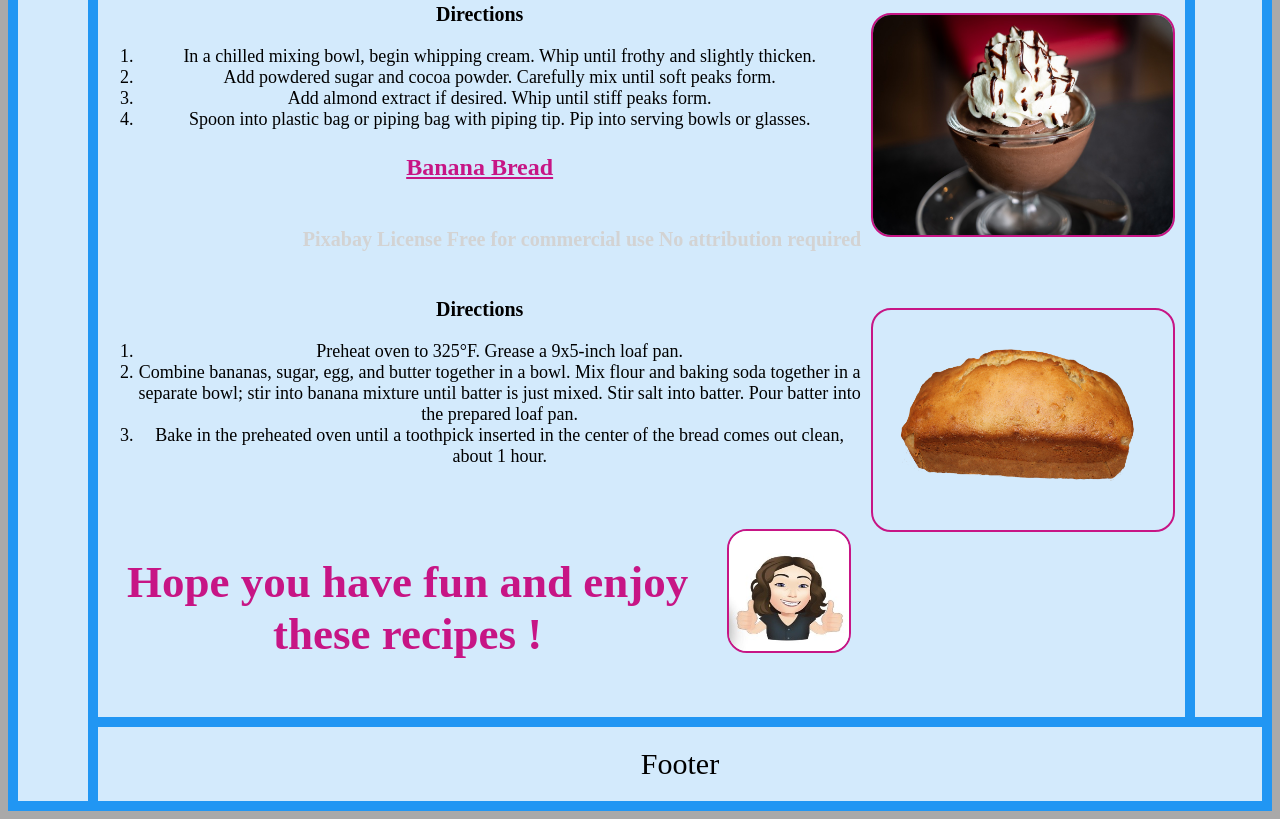
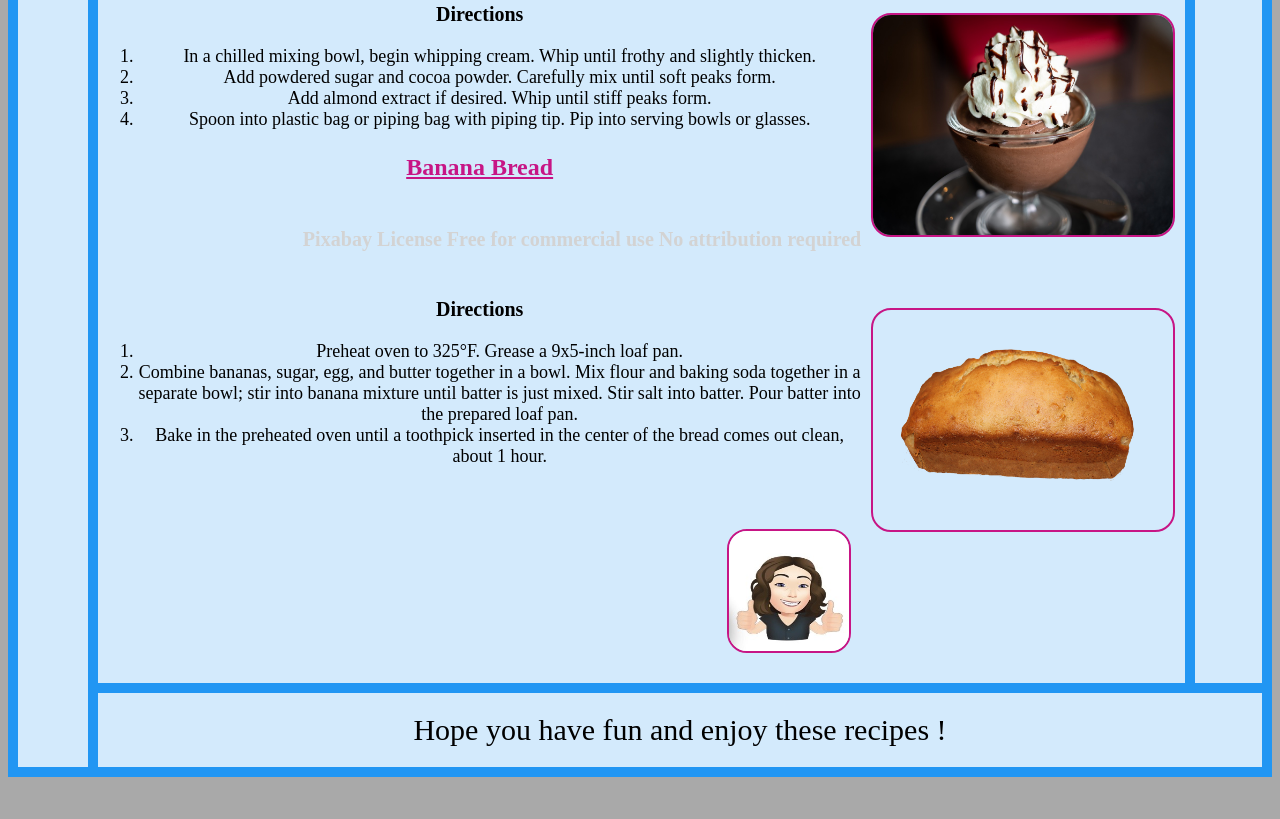
Before and after one commit to ajaaskelainen/ajaaskelainen.github.io, a plain HTML site: page gridattempt.html in a window 1280 px wide. Shown: the part 827-1646 px from the top of the page. After the commit the page ends 1612 px from the top, so only its background shows below. Drawn offline with Linux system fonts and the light colour scheme.

Commit message:
Update gridattempt.html

```diff
--- a/gridattempt.html
+++ b/gridattempt.html
@@ -94,11 +94,10 @@
     <br>
     <img src="annette_avatar.jpg" alt="Annette's Avatar" height="120"
          width="120">
-    <h2> Hope you have fun and enjoy these recipes !</h2>
     </div>
 
   <div class="item4">Right</div>
-  <div class="item5">Footer</div>
+  <div class="item5">Hope you have fun and enjoy these recipes !</div>
 </div>
 
 </body>
```
